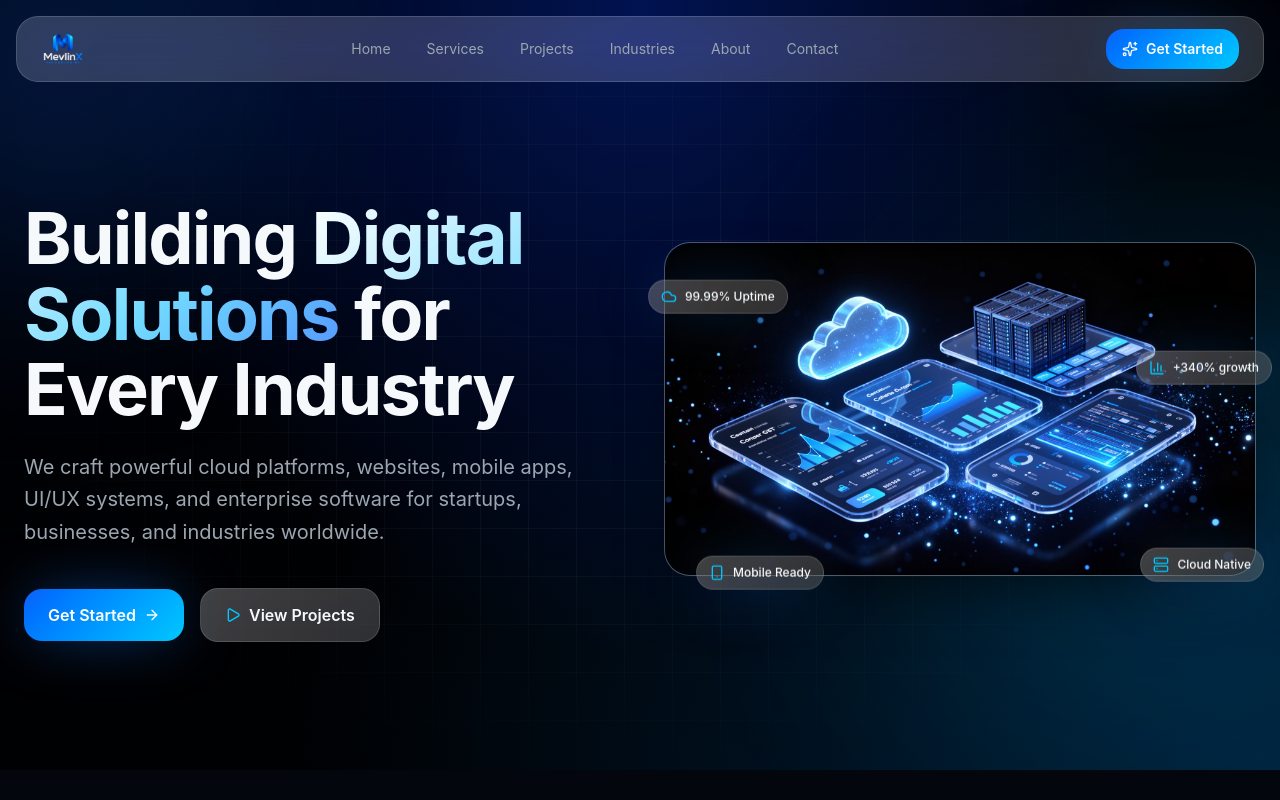
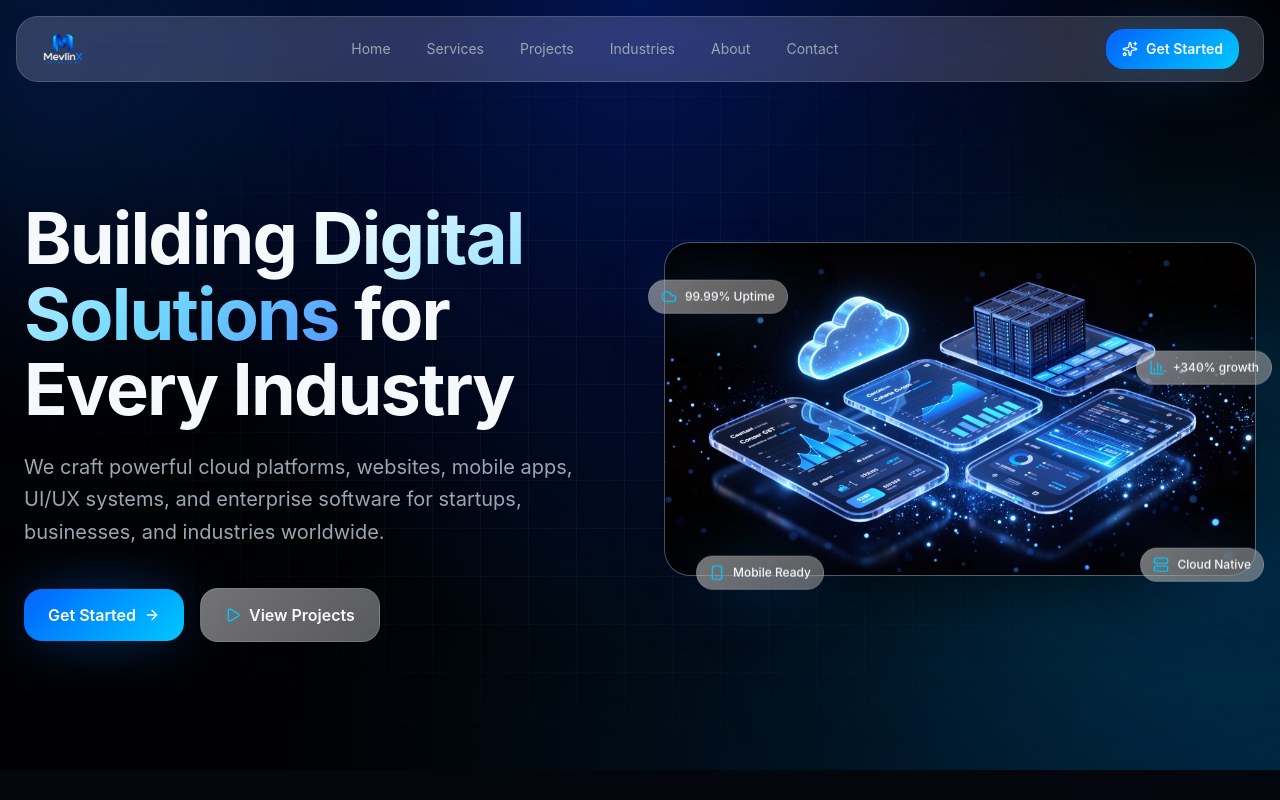
Before and after one commit to Ezhilarasanpm/Mevlinx_website_01, a React (Vite) app: page / in a window 1280 px wide. Shown: the top 800 px of the page. Built offline with nearby package versions, Linux system fonts and the light colour scheme.

Commit message:
Update03 styles.css

```diff
--- a/src/styles.css
+++ b/src/styles.css
@@ -94,7 +94,7 @@
     border: 1px solid oklch(1 0 0 / 0.15);
   }
   .glass-strong {
-    background: linear-gradient(135deg, oklch(1 0 0 / 0.25), oklch(1 0 0 / 0.18));
+    background: linear-gradient(135deg, oklch(1 0 0 / 0.45), oklch(1 0 0 / 0.35));
     backdrop-filter: blur(28px) saturate(180%);
     -webkit-backdrop-filter: blur(28px) saturate(180%);
     border: 1px solid oklch(1 0 0 / 0.12);
```
